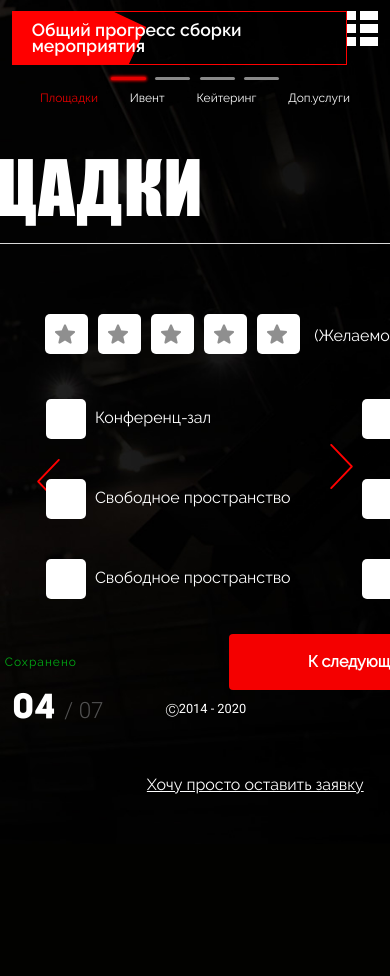
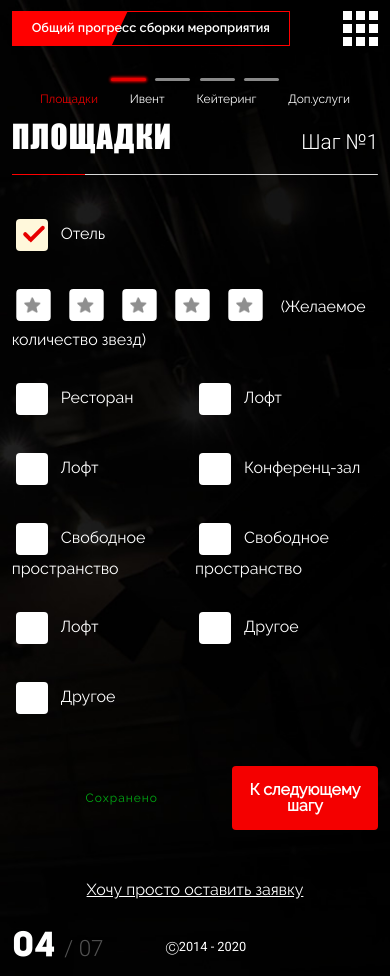
Before and after one commit to NinaninS/systemicenew, a PHP site: page /event-progress.php in a window 390 px wide. Before the commit the page ends 794 px from the top, so only its background shows below. Run offline with PHP 8.4, Linux system fonts and the light colour scheme; some libraries are stand-ins or nearby versions; some web fonts are replaced.

Commit message:
event mob

```diff
--- a/css/style.css
+++ b/css/style.css
@@ -1956,6 +1956,35 @@ a {
     .input-box {
         margin-right: 0;
     }
+
+    .event-box .h1 {
+        font-size: 3.5em;
+    }
+
+    .progress-box {
+
+        width: 80%;
+        max-width: 600px;
+    }
+
+    .event-checked {
+        margin-top: 40px;
+    }
+
+    .checkbox-label {
+        margin-bottom: 30px;
+    }
+
+    #star-hall label, .checkbox-span {
+        transform: scale(0.8);
+    }
+
+    .step-btn {
+
+        width: 40%;
+        padding: 16px 0;
+    }
+
 }
 
 @media screen and (max-width: 980px) {
@@ -1968,6 +1997,58 @@ a {
 
         max-height: 25vh;
     }
+
+    .tel-btn { font-size: 22px; }
+
+    .menu-list {font-size: 14px;}
+
+    .bl-pagination {
+
+        width: max-content;
+        margin-bottom:30px;
+    }
+
+    .bl-l img {width: 80%; margin: 0 auto;display: block;}
+
+    .event-footer {
+        margin-top: 5%;
+    }
+
+    .bl-social {
+        padding: 15px 12px;
+        max-width: 70%;
+        text-align: center;
+    }
+
+    .progress-box {
+
+        transform: scale(0.7);
+    }
+
+    .event-checked {max-height: initial;}
+
+    .event .btn {
+        font-size: 0.8em;
+    }
+}
+
+@media screen and (max-width: 630px) {
+
+    .tel-btn {
+        font-size: 18px;
+    }
+
+    .event-arrow-left, .event-arrow-right {display: none;}
+
+    .progress-box {
+        width: max-content;
+    }
+
+    .menu-list { font-size: 12px; }
+
+    .bl-l, .bl-r {display: none;}
+
+    .main { margin: 0 auto; width: 90%; }
 }
 
 @media screen and (max-width: 480px) {
@@ -2578,5 +2659,42 @@ a {
       z-index: 0;
     }
 
-
-}
+    .progress-box {
+
+        transform: scale(1);
+        height: auto;
+        width: auto;
+    }
+
+    .event-box .h1 {
+        font-size: 2em;
+    }
+
+    .event-check {
+        max-height: 400px;
+    }
+
+    .event-box {
+        height: auto;
+        margin-top: 20px;
+    }
+
+    .event-preview {
+        position: relative;
+        padding-bottom: 15px;
+    }
+
+    .get-order {
+        position: relative;
+        right: 0;
+        bottom: 0;
+        margin: 50px 0 20px 0;
+    }
+
+    .event-check {
+        flex-direction: row;
+    }
+
+    .event-check .checkbox-label{width: 50%;}
+
+}
--- a/event-progress.php
+++ b/event-progress.php
@@ -193,6 +193,8 @@
 
 				<a href="" class="get-order">Хочу просто оставить заявку</a>
 
+			</div>
+
 				<div class="footer-mob">
 
 					<div class="bl-pagination">
@@ -204,17 +206,11 @@
 						Ⓒ2014 - 2020
 					</div>
 				</div>
-			</div>
-
 		</div>
 
 		<div class="bl-r content-container">
 
 			<div class="bl-search">
-
-				<div class="btn-search">
-					<img src="images/search.png">
-				</div>
 
 				<div class="btn-exit">
 					<img src="images/user.png">
--- a/files/header.php
+++ b/files/header.php
@@ -28,9 +28,6 @@
 
 			<div class="bl-search">
 
-				<div class="btn-search">
-					<img src="../images/search.png">
-				</div>
 
 				<div class="btn-exit">
 					<img src="../images/user.png">
--- a/index.php
+++ b/index.php
@@ -164,10 +164,6 @@
 
 			<div class="bl-search">
 
-				<div class="btn-search">
-					<img src="images/search.png">
-				</div>
-
 				<div class="btn-exit">
 					<img src="images/user.png">
 				</div>
```
